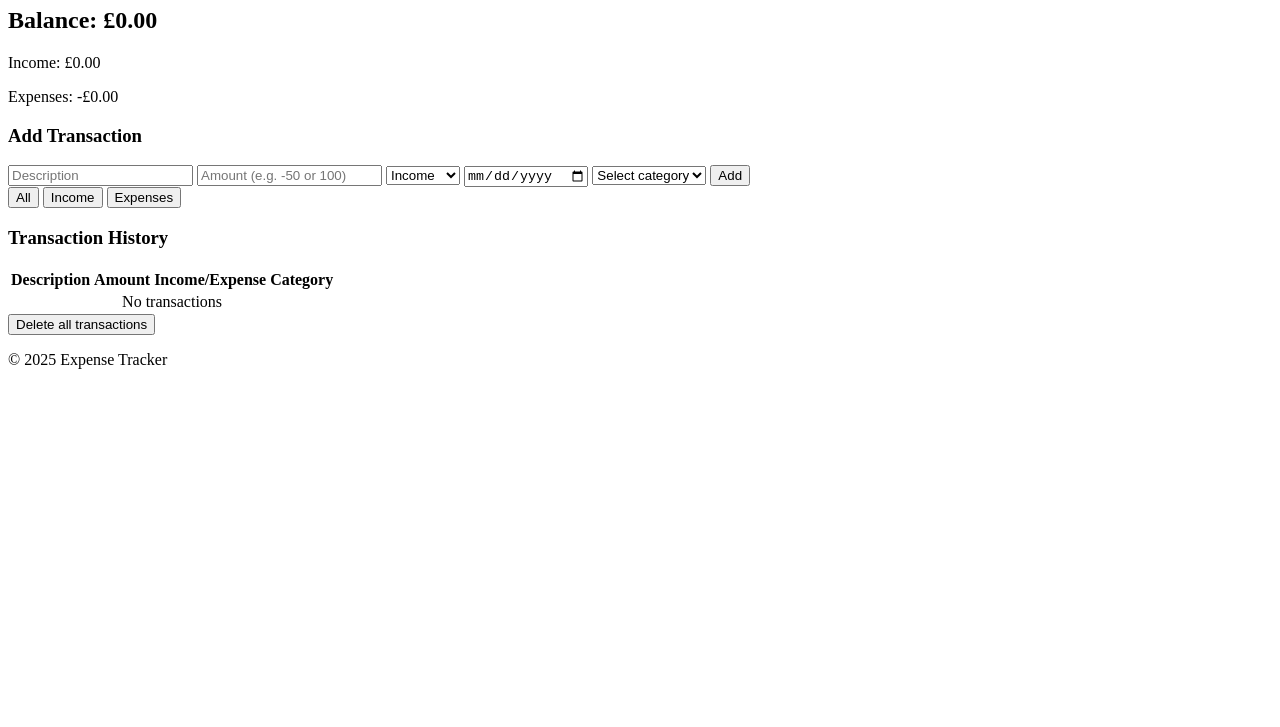
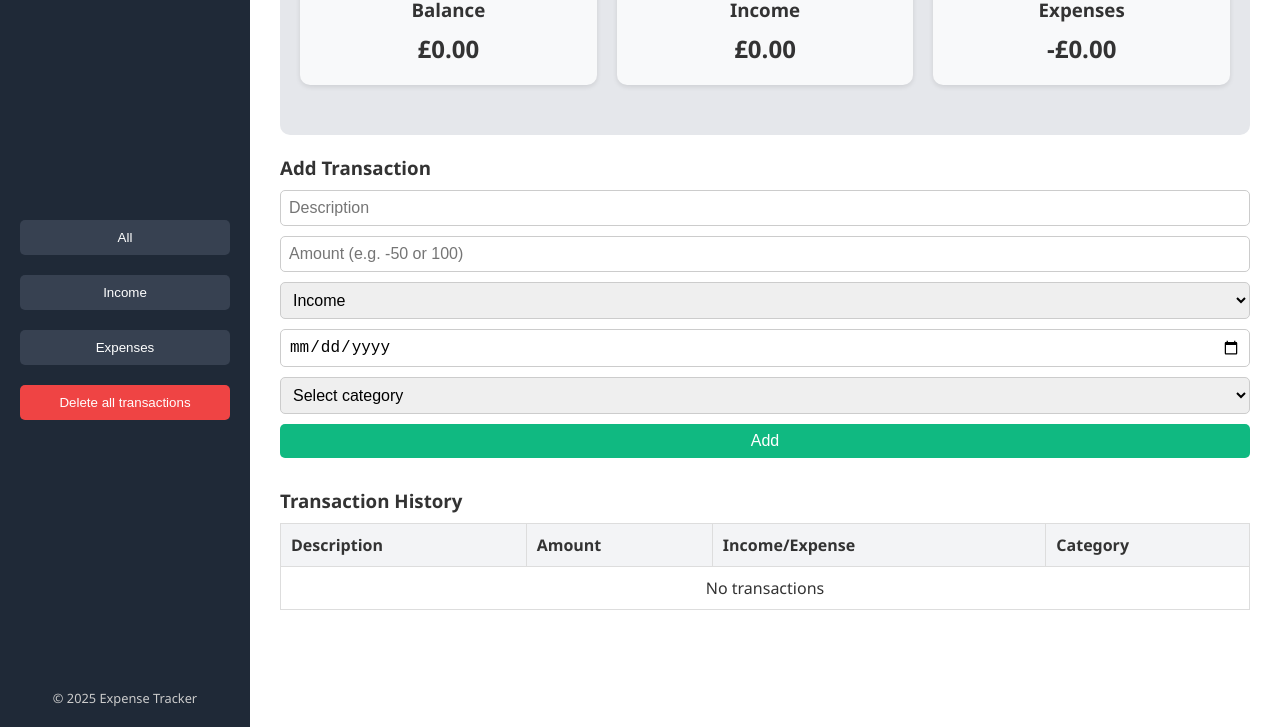
Before and after one commit to Safyanahmed/expense-tracker, a plain HTML site: page expense-tracker.html in a window 1280 px wide. Shown: the part 73-800 px from the top of the page. Drawn offline with Linux system fonts and the light colour scheme.

Commit message:
Redesigned layout, added style, recent transactions first
Redesigned to make it more like a web app and added some styling. Most recent transactions now show up first on the table.

```diff
--- a/expense-tracker.html
+++ b/expense-tracker.html
@@ -8,17 +8,43 @@
 </head>
 <body>
 
+  <div class="app-container">
+    <!-- Sidebar -->
+    <aside class="sidebar">
       <header>
         <h1>Expense Tracker</h1>
       </header>
 
-  <main>
-    <!-- Balance Summary -->
+      <!-- Filters -->
+      <section id="filters">
+        <button id="all-transactions-btn">All</button>
+        <button id="income-btn">Income</button>
+        <button id="expenses-btn">Expenses</button>
+        <button id="delete-all-btn">Delete all transactions</button>
+      </section>
+
+      <footer>
+        <p>&copy; 2025 Expense Tracker</p>
+      </footer>
+    </aside>
+
+    <!-- Main Content Area -->
+    <main class="main-content">
+      <!-- Summary -->
       <section id="summary">
-      <h2>Balance: <span id="balance">£0.00</span></h2>
-      <div class="totals">
-        <p>Income: <span id="income">£0.00</span></p>
-        <p>Expenses: <span id="expenses">£0.00</span></p>
+        <div class="card-container">
+          <div class="card">
+            <h3>Balance</h3>
+            <p id="balance">£0.00</p>
+          </div>
+          <div class="card">
+            <h3>Income</h3>
+            <p id="income">£0.00</p>
+          </div>
+          <div class="card">
+            <h3>Expenses</h3>
+            <p id="expenses">£0.00</p>
+          </div>
         </div>
       </section>
 
@@ -45,17 +71,9 @@
         </form>
       </section>
 
-    <!-- filters -->
-    <section id="filters">
-      <button id="all-transactions-btn">All</button>
-      <button id="income-btn">Income</button>
-      <button id="expenses-btn">Expenses</button>
-    </section>
-
       <!-- Transactions List -->
       <section id="transactions">
         <h3>Transaction History</h3>
-
         <table id="transaction-table">
           <thead>
             <tr>
@@ -69,13 +87,9 @@
             <!-- JS will append rows here -->
           </tbody>
         </table>
-      <button id="delete-all-btn">Delete all transactions</button>
       </section>
     </main>
-
-  <footer>
-    <p>&copy; 2025 Expense Tracker</p>
-  </footer>
+  </div>
 
   <script type="module" src="scripts/app.js"></script>
 </body>
--- a/scripts/app.js
+++ b/scripts/app.js
@@ -89,7 +89,7 @@ function renderTransaction() {
       calcExpense();
     });
 
-    tbody.appendChild(row);
+    tbody.prepend(row);
   });
 }
 
@@ -134,7 +134,7 @@ document.getElementById('income-btn').addEventListener('click', function () {
       renderTransaction(); // Go back to full list or change to renderIncome() if preferred
     });
 
-    tbody.appendChild(row);
+    tbody.prepend(row);
   });
 });
 
@@ -176,7 +176,7 @@ document.getElementById('expenses-btn').addEventListener('click', function () {
       renderTransaction(); // Or renderExpenses()
     });
 
-    tbody.appendChild(row);
+    tbody.prepend(row);
   });
 });
 
--- a/stylesheets/style.css
+++ b/stylesheets/style.css
@@ -0,0 +1,212 @@
+/* Reset and Base Styles */
+* {
+  margin: 0;
+  padding: 0;
+  box-sizing: border-box;
+}
+
+body {
+  font-family: 'Segoe UI', Tahoma, Geneva, Verdana, sans-serif;
+  background-color: #f4f6f8;
+  color: #333;
+  height: 100vh;
+}
+
+/* App Layout */
+.app-container {
+  display: flex;
+  height: 100vh;
+  overflow: hidden;
+}
+
+.sidebar {
+  background-color: #1f2937;
+  color: #fff;
+  width: 250px;
+  display: flex;
+  flex-direction: column;
+  justify-content: space-between;
+  padding: 20px;
+}
+
+.sidebar h1 {
+  font-size: 1.5rem;
+  margin-bottom: 2rem;
+}
+
+#filters {
+  display: flex;
+  flex-direction: column;
+  gap: 10px;
+  margin-bottom: 20px;
+}
+
+
+.sidebar button {
+  background-color: #374151;
+  color: #fff;
+  border: none;
+  padding: 10px;
+  margin-bottom: 10px;
+  cursor: pointer;
+  border-radius: 5px;
+  transition: background 0.2s ease;
+}
+
+.sidebar button:hover {
+  background-color: #4b5563;
+}
+
+.sidebar footer {
+  font-size: 0.8rem;
+  text-align: center;
+  margin-top: 2rem;
+  color: #ccc;
+}
+
+/* Main Content */
+.main-content {
+  flex-grow: 1;
+  overflow-y: auto;
+  padding: 30px;
+  background-color: #ffffff;
+}
+
+/* Summary */
+#summary {
+  background-color: #e5e7eb;
+  padding: 20px;
+  border-radius: 10px;
+  margin-bottom: 20px;
+}
+
+#summary h2 {
+  margin-bottom: 10px;
+}
+
+#summary .totals p {
+  margin-top: 5px;
+}
+
+/* Summary Cards */
+.card-container {
+  display: flex;
+  gap: 20px;
+  justify-content: space-between;
+  margin-bottom: 30px;
+  flex-wrap: wrap;
+}
+
+.card {
+  flex: 1;
+  min-width: 150px;
+  background-color: #f8f9fa;
+  padding: 20px;
+  border-radius: 10px;
+  text-align: center;
+  box-shadow: 0 2px 5px rgba(0,0,0,0.1);
+}
+
+.card h3 {
+  margin-bottom: 10px;
+  color: #333;
+}
+
+.card p {
+  font-size: 1.5rem;
+  font-weight: bold;
+}
+
+/* Form Section */
+#transaction-form {
+  margin-bottom: 30px;
+}
+
+#transaction-form h3 {
+  margin-bottom: 10px;
+}
+
+#form input,
+#form select,
+#form button {
+  display: block;
+  width: 100%;
+  margin-bottom: 10px;
+  padding: 8px;
+  font-size: 1rem;
+  border-radius: 5px;
+  border: 1px solid #ccc;
+}
+
+#form button {
+  background-color: #10b981;
+  color: white;
+  border: none;
+  cursor: pointer;
+}
+
+#form button:hover {
+  background-color: #059669;
+}
+
+/* Transactions Table */
+#transactions h3 {
+  margin-bottom: 10px;
+}
+
+#transaction-table {
+  width: 100%;
+  border-collapse: collapse;
+  margin-bottom: 20px;
+}
+
+#transaction-table th,
+#transaction-table td {
+  border: 1px solid #ddd;
+  padding: 10px;
+  text-align: left;
+}
+
+#transaction-table th {
+  background-color: #f3f4f6;
+}
+
+#transaction-table tbody tr:nth-child(even) {
+  background-color: #f9fafb;
+}
+
+#delete-all-btn, .delete-btn {
+  background-color: #ef4444;
+  color: white;
+  border: none;
+  padding: 10px;
+  border-radius: 5px;
+  cursor: pointer;
+}
+
+#delete-all-btn:hover, .delete-btn:hover {
+  background-color: #dc2626;
+}
+
+/* Responsive Layout */
+@media (max-width: 768px) {
+  .app-container {
+    flex-direction: column;
+  }
+
+  .sidebar {
+    width: 100%;
+    flex-direction: row;
+    justify-content: space-between;
+    align-items: center;
+  }
+
+  .sidebar section,
+  .sidebar footer {
+    display: none;
+  }
+
+  .main-content {
+    padding: 15px;
+  }
+}
```
Lines whose indentation alone changed are shown as unchanged.
